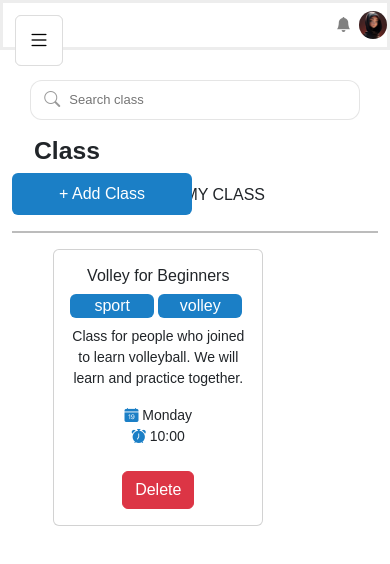
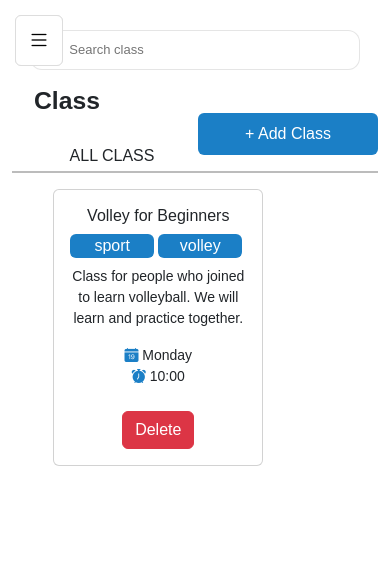
Before and after one commit to imsamuel1043/machinetest, a React (Vite) app in the folder my-react-app/: page / in a window 390 px wide. Shown: the top 564 px of the page. Built offline with nearby package versions, Linux system fonts and the light colour scheme.

Commit message:
complete

```diff
--- a/my-react-app/src/Components/Maincontent.jsx
+++ b/my-react-app/src/Components/Maincontent.jsx
@@ -84,12 +84,6 @@ const Maincontent = () => {
                                 onClick={() => setActiveTab("all")}
                             >
                                 ALL CLASS
-                            </li>
-                            <li
-                                className={activeTab === "my" ? "active" : ""}
-                                onClick={() => setActiveTab("my")}
-                            >
-                                MY CLASS
                             </li>
                         </ul>
 
--- a/my-react-app/src/assets/machine.css
+++ b/my-react-app/src/assets/machine.css
@@ -124,26 +124,13 @@
     }
 }
 @media (max-width: 768px) {
-    .navbar {
-        padding: 8px 12px;
-    }
-
-    .username {
-        display: none;
-    }
-
-    .profilecontainer {
-        gap: 8px;
+     .navbar {
+        display: none !important;
     }
 }
 @media (max-width: 480px) {
-    .bellicon {
-        font-size: 15px;
-    }
-
-    .profile {
-        width: 28px;
-        height: 28px;
+     .navbar {
+        display: none !important;
     }
 }
 
@@ -299,3 +286,10 @@
 .modal {
     background: rgba(0, 0, 0, 0.5);
 }
+
+
+@media (max-width: 768px) {
+    .navbar {
+        display: none;
+    }
+}
```
